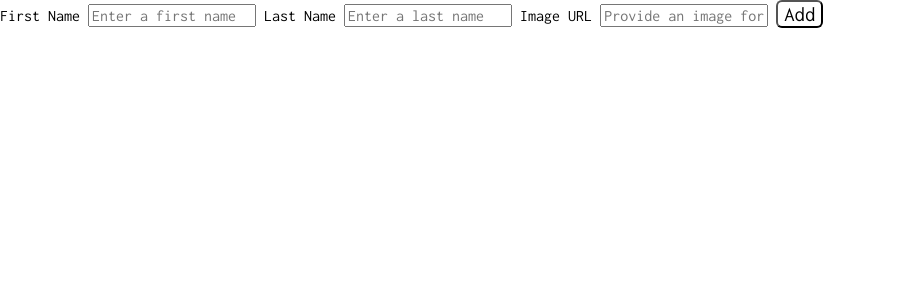
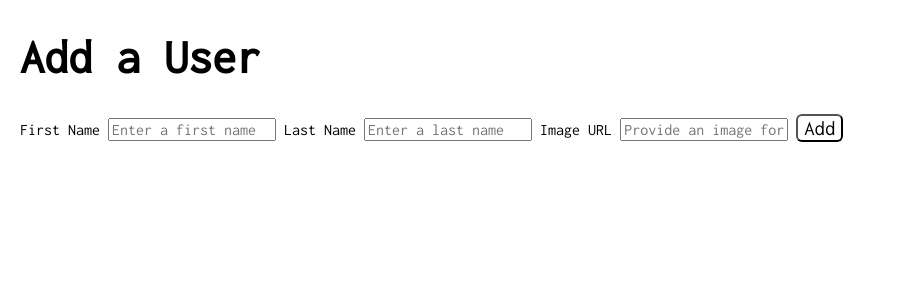
Before and after one commit to karlystark/flask-blogly, a Flask app: page /users/new in a window 1280 px wide. Shown: the top 300 px of the page, without its empty margins (0-905 px from the left). Run offline with Flask 3, Linux system fonts and the light colour scheme.

Commit message:
added margin for new user form

```diff
--- a/static/style.css
+++ b/static/style.css
@@ -52,6 +52,12 @@ li:hover{
   color: red;
 }
 
+
+/* ------ ADD USER  PAGE ------ */
+
+.add_user_container{
+  margin: 20px;
+}
 
 /* ------ PROFILE PAGE ------ */
 
--- a/templates/newusersform.html
+++ b/templates/newusersform.html
@@ -1,7 +1,8 @@
 {% extends 'base.html' %}
 
 {% block content %}
-
+<div class="add_user_container">
+<h1>Add a User</h1>
 <form action="/users/new" method="POST">
   <label for="">First Name</label>
   <input type="text" name="firstname" placeholder="Enter a first name">
@@ -16,7 +17,7 @@
   <button>Add</button>
 </form>
 
-
+</div>
 
 
 {% endblock %}
```
